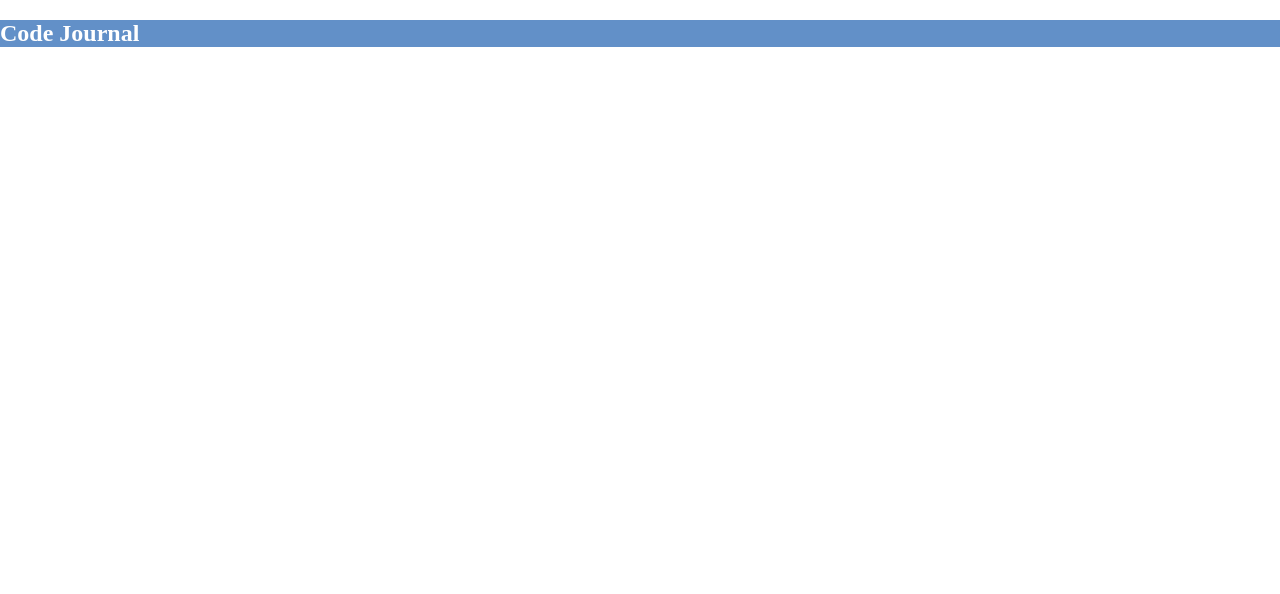
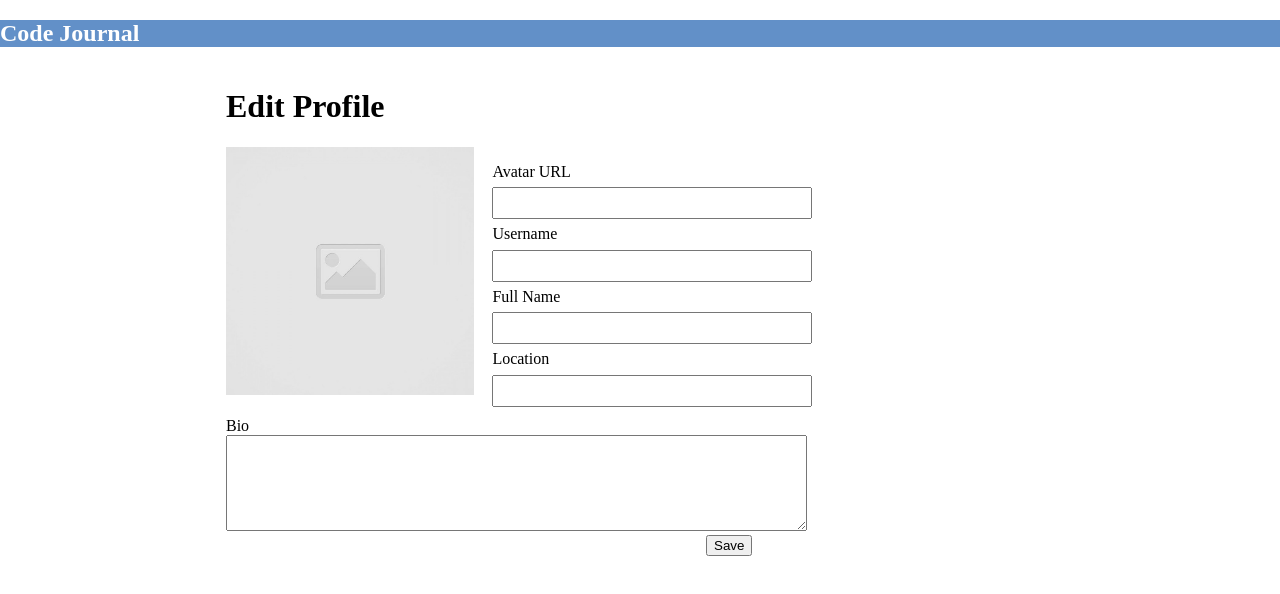
Before and after one commit to udaibirv/code-journal, a website: page index.html in a window 1280 px wide. Drawn offline with Linux system fonts and the light colour scheme.

Commit message:
Create a simple, polished form in the HTML and CSS that shows a placeholder image for the avatar. #1

```diff
--- a/css/styles.css
+++ b/css/styles.css
@@ -2,3 +2,27 @@ header {
   background-color: #6290c8;
   color: white;
 }
+
+h1 {
+  text-align: left;
+}
+
+img {
+  width: 30%;
+}
+
+fieldset {
+  border: none;
+  display: inline;
+  line-height: 1.9rem;
+}
+
+input {
+  width: 20rem;
+  height: 2rem;
+}
+
+button {
+  position: relative;
+  left: 30rem;
+}
--- a/index.html
+++ b/index.html
@@ -20,7 +20,55 @@
     <h2>Code Journal</h2>
   </header>
   <main>
-    <div data-view="edit-profile"></div>
+  <div data-view="edit-profile"></div>
+    <div class="container">
+      <form>
+        <div class="row">
+          <div class="column-full">
+            <h1>Edit Profile</h1>
+            <img src="images/placeholder-image-square.jpg" alt="placeholder-image">
+            <fieldset>
+              <div class="form-section">
+                <div class="header">
+                  <label for="avatarUrl">Avatar URL</label>
+                </div>
+                <input type="url" id="avatarUrl" class="form-input">
+              </div>
+              <div class="form-section">
+                <div class="header">
+                  <label for="userName">Username</label>
+                </div>
+                <input type="text" id="userName" class="form-input">
+              </div>
+              <div class="form-section">
+                <div class="header">
+                  <label for="fullName">Full Name</label>
+                </div>
+                <input type="text" id="fullName" class="form-input">
+              </div>
+              <div class="form-section">
+                <div class="header">
+                  <label for="location">Location</label>
+                </div>
+                <input type="text" id="location" class="form-input">
+              </div>
+            </fieldset>
+          </div>
+          <div class="column-half">
+            <div class="bio">
+              <div class="bio-header">
+                <label for="bio-text">Bio</label>
+              </div>
+              <textarea name="bio-text" rows="6" cols="70"></textarea>
+            </div>
+            <div class="save-button">
+              <button type="submit">Save</button>
+            </div>
+          </div>
+        </div>
+      </form>
+    </div>
+
   </main>
   <script src="js/data.js"></script>
   <script src="js/main.js"></script>
```
